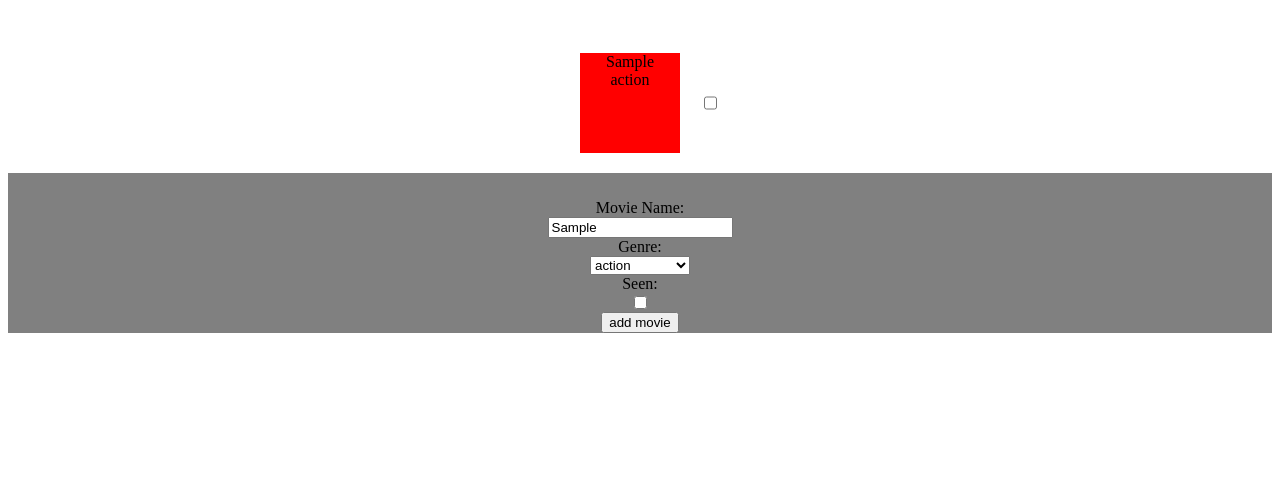
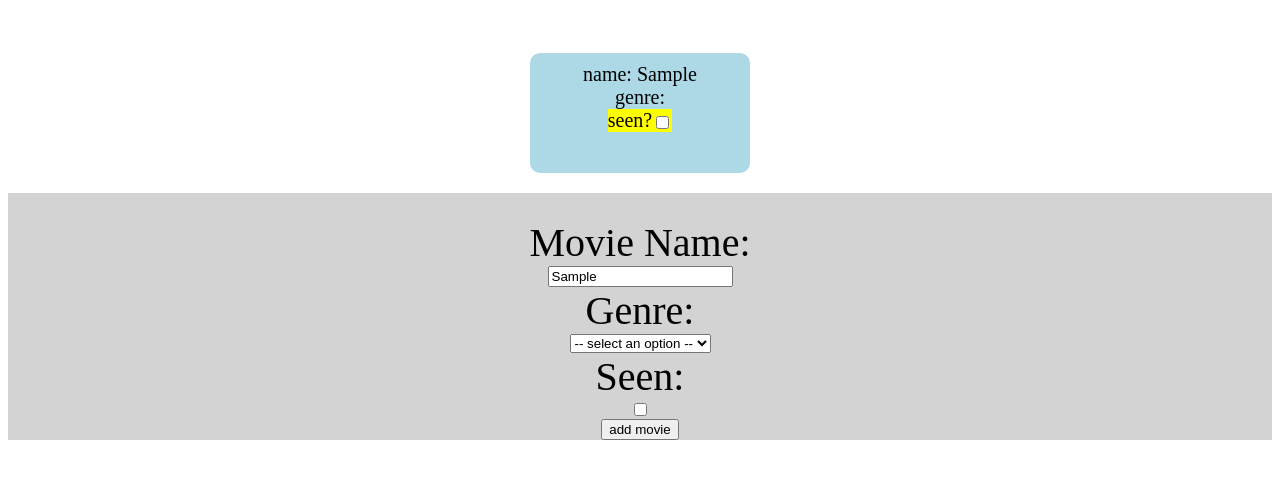
Before and after one commit to bmbaron/movie-library, a plain HTML site: page index.html in a window 1280 px wide. Both pictures are taken after typing "Sample" into the empty fields and a click on the button "add movie". Drawn offline with Linux system fonts and the light colour scheme.

Commit message:
added the button to create movies dynamically

```diff
--- a/index.html
+++ b/index.html
@@ -18,6 +18,7 @@
       </input>
       <label for="genre">Genre:</label>
       <select id="genre" name="genre">
+        <option disabled selected value> -- select an option -- </option>
         <option value="action">action</option>
         <option value="comedy">comedy</option>
         <option value="romance">romance</option>
--- a/scripts/main.js
+++ b/scripts/main.js
@@ -19,18 +19,35 @@ function addMovieToLibrary(movie) {
 
 
 function buildLibrary () {
+
+  const range = document.createRange();
+  range.selectNodeContents(movieContainer);
+  range.deleteContents();
+
   for (let i=0; i<movieArray.length; i++) {
     const movie = document.createElement('div');
     movie.classList.add('movie');
-    movie.innerText = movieArray[i].name;
-    movie.innerText += "\n " + movieArray[i].genre + "\n";
-
+    for (var key in movieArray[i]) {
+      if ((key == "name") || (key == "genre")) {
+        movie.innerHTML += key + ": " + movieArray[i][key] + "<br/>";
+      }
+    }
+    const movieSeenBox = document.createElement('li');
     const movieSeen = document.createElement('input');
     movieSeen.type = 'checkbox';
+    movieSeen.id = 'seenCheckBox';
+    const label = document.createElement('label');
+    label.htmlFor = 'seenCheckBox';
+    label.textContent = 'seen?';
+
+    movieSeenBox.appendChild(label);
+    movieSeenBox.appendChild(movieSeen);
+
     movieSeen.checked = movieArray[i].seen;
 
+    movie.appendChild(movieSeenBox);
+
     movieContainer.appendChild(movie);
-    movieContainer.appendChild(movieSeen);
 
   }
 }
--- a/styles/style.css
+++ b/styles/style.css
@@ -17,12 +17,16 @@
 
 .movie {
   display: flex;
-  justify-content: center;
-  text-align: center;
+  flex-flow: column wrap;
+  align-items: center;
   height: 100px;
-  width: 100px;
-  background-color: red;
+  width: 200px;
+  border-radius: 10px;
+  background-color: lightblue;
   margin: 20px;
+  padding: 10px;
+
+  font-size: 20px;
 
 }
 
@@ -33,7 +37,9 @@
   display: flex;
   flex-flow: column wrap;
   align-items: center;
-  background-color: grey;
+  background-color: lightgrey;
+  font-size: 40px;
+
 }
 
 input {
@@ -41,6 +47,15 @@ input {
  vertical-align: middle;
 
 }
+
+li {
+  overflow: hidden;
+  background-color:yellow;
+  position: relative;
+  display: inline-block;
+}
+
+
 
 
 
```
